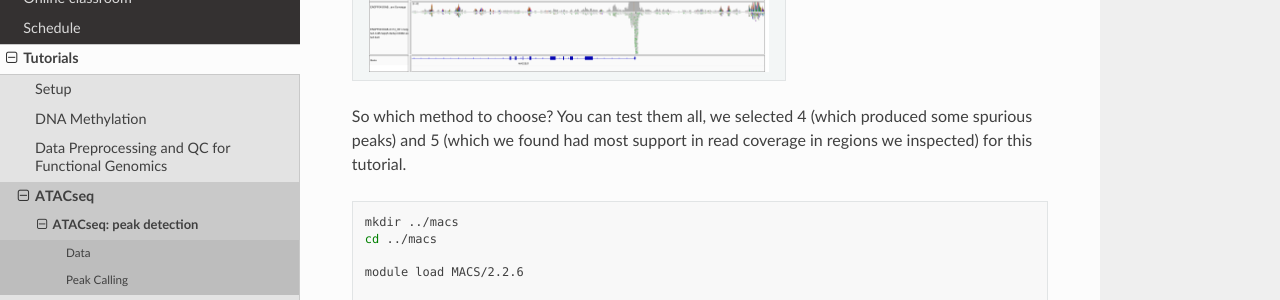
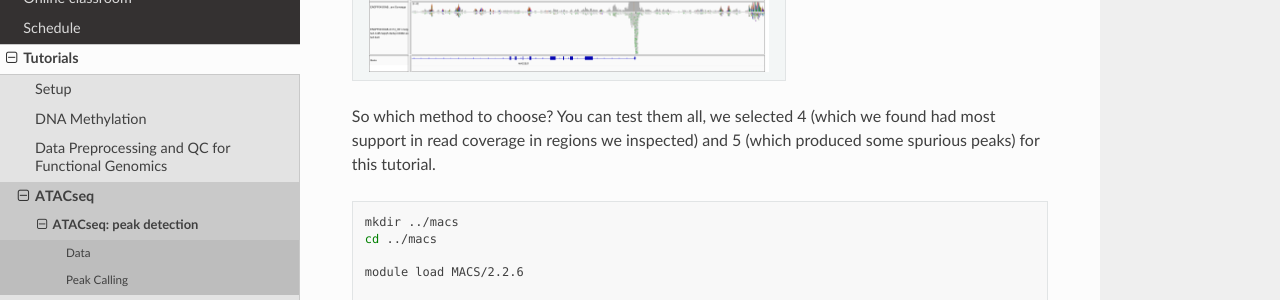
Before and after one commit to NBISweden/workshop-epigenomics-RTDs, a Sphinx documentation site: the page built from docs/content/tutorials/ATACseq/lab-atacseq-bulk.rst, in a window 1280 px wide and 900 px high, scrolled down 6211 px. Shown: the part 151-451 px from the top of the window. Built offline with Sphinx 7.4.7 and the Read the Docs theme 2.0.0, drawn with Linux system fonts in a browser that asks for light colours; pages that are not in the unit, such as notebooks, are missing from menus.

```diff
--- a/docs/content/tutorials/ATACseq/lab-atacseq-bulk.rst
+++ b/docs/content/tutorials/ATACseq/lab-atacseq-bulk.rst
@@ -271,7 +271,7 @@ Figure 3 depicts large genomic region. In general Genrich detects less peaks (sh
 
 
 
-So which method to choose? You can test them all, we selected 4 (which produced some spurious peaks) and 5 (which we found had most support in read coverage in regions we inspected) for this tutorial.
+So which method to choose? You can test them all, we selected 4 (which we found had most support in read coverage in regions we inspected) and 5 (which produced some spurious peaks) for this tutorial.
 
 
 .. code-block:: bash
```
